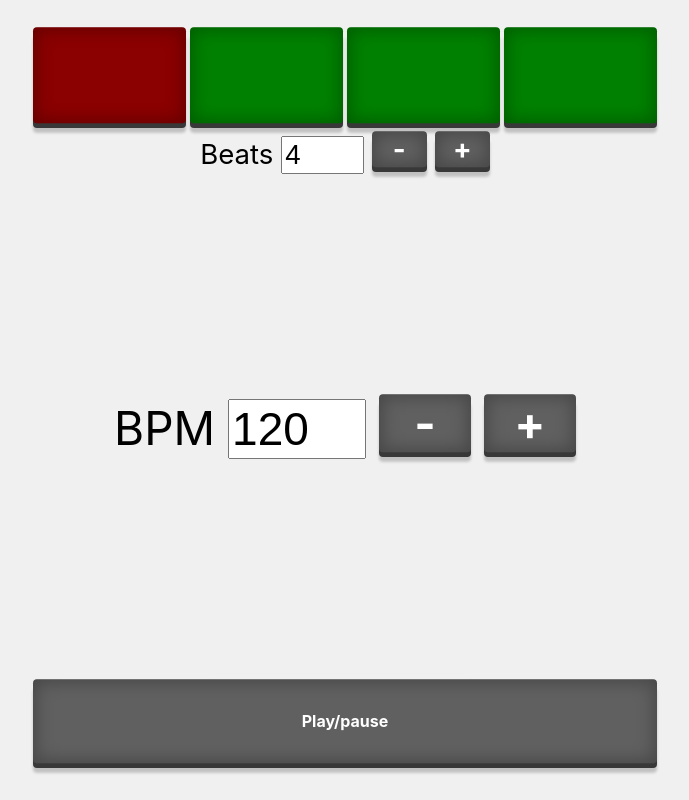
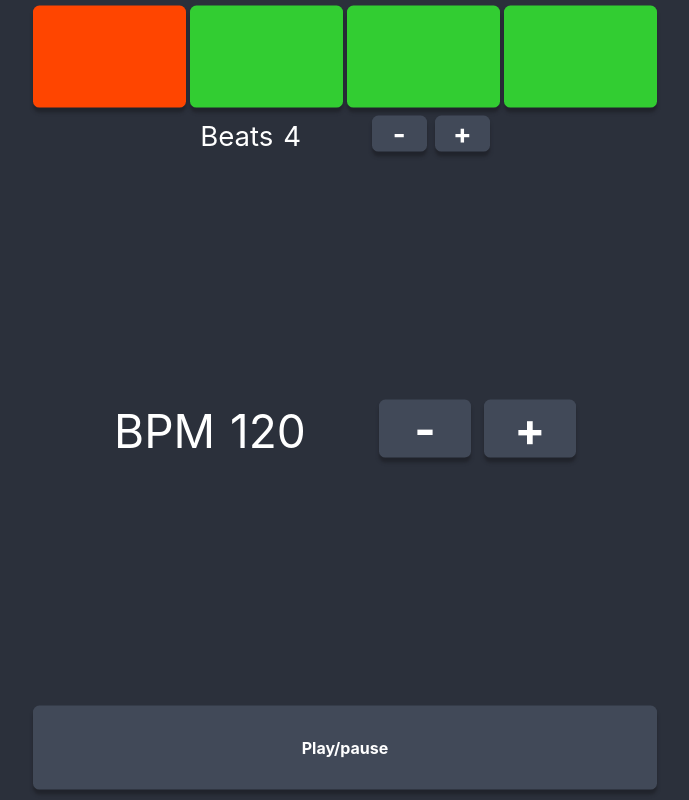
Before and after one commit to nckprsn/metronome, a plain HTML site: page index.html in a window 1280 px wide. Shown: the whole page, without its empty margins (295-984 px from the left). Drawn offline with Linux system fonts and the light colour scheme.

Commit message:
Goes dark

```diff
--- a/styles.css
+++ b/styles.css
@@ -11,7 +11,8 @@ body
 {
 	margin: 0;
 	font-family: -apple-system,BlinkMacSystemFont,'Segoe UI',Roboto,Oxygen-Sans,Ubuntu,Cantarell,'Helvetica Neue',sans-serif;
-	background: #f0f0f0;
+	background: hsl( 220 , 15% , 20% );
+  color: white;
 }
 
 /* --------------------------------------------------
@@ -20,14 +21,18 @@ Layout
 
 */
 
+html { height: 100%; }
+
 body
 {
 	display: grid;
-	width: 100vw;
-	height: 100vh;
+	min-height: 100%;
 }
 
-body > * { margin: auto; }
+body > *
+{
+	margin: auto;
+}
 
 /* --------------------------------------------------
 
@@ -37,8 +42,6 @@ Buttons
 
 button
 {
-	--offset-y: 0.3rem;
-
 	font: inherit;
 	line-height: inherit;
 	font-weight: bold;
@@ -46,42 +49,38 @@ button
 	position: relative;
 
 	border: none;
-	border-radius: 4px;
+	border-radius: 0.4rem;
 
 	color: white;
-	background: #606060;
+	background: hsl( 220 , 15% , 30% );
 
-	box-shadow: 0 var( --offset-y ) 0 #383838,
-              0 calc( 2 * var( --offset-y ) ) 3px rgba( 0,0,0 , 0.2 );
+	box-shadow: 0 0.3rem 0.2rem hsl( 220 , 15% , 15% );
 
-	transform: translatey( calc( -1 * var( --offset-y ) ) );
+	transform: translatey( -0.15rem );
 
 	transition: all 200ms ease-out;
 }
 
-button::after
+button:active
 {
-	content: '';
-	display: block;
-	width: 100%;
-	height: 100%;
-	top: 0;
-	left: 0;
-	position: absolute;
-	z-index: -1;
-	border-radius: 4px;
-
-	box-shadow: 0 0 1rem 0.25rem rgba( 0,0,0 , 0.25 ) inset;
+	box-shadow: 0 0 1px hsl( 220 , 15% , 15% );
+	transform: translatey( 0 );
+	transition: none;
 }
 
-button:active
+/* --------------------------------------------------
+
+
+
+*/
+
+input
 {
-	box-shadow: 0 0 0 #303030,
-              0 0 0 rgba( 0,0,0 , 0.2 );
-
-	transform: translatey( 0 );
-
-	transition: none;
+	border: none;
+	background: none;
+	color: inherit;
+	font: inherit;
+	appearance: none;
 }
 
 /* --------------------------------------------------
@@ -92,11 +91,11 @@ Main metronome
 
 .m_metronome
 {
-	--tick-colour: darkred;
-	--tick-flash: orangered;
+	--tick-colour: orangered;
+	--tick-flash: orange;
 
-	--tock-colour: green;
-	--tock-flash: lime;
+	--tock-colour: limegreen;
+	--tock-flash: chartreuse;
 
 	width: 100%;
 	max-width: 40em;
@@ -106,7 +105,7 @@ Main metronome
 	flex-flow: column nowrap;
 
 	gap: 0.5rem;
-	padding: 2rem 0.5rem;
+	padding: 0.5rem;
 }
 
 .m_metronome > .m_tempo
@@ -136,7 +135,7 @@ Sequencer
 .m_sequencer_step
 {
 	display: block;
-	height: 6em;
+	height: 8vmax;
 	flex-grow: 1;
 }
 
```
